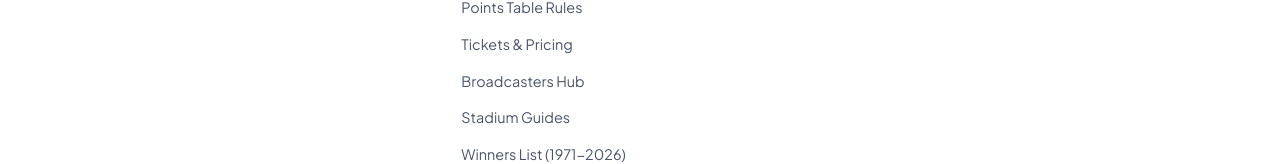
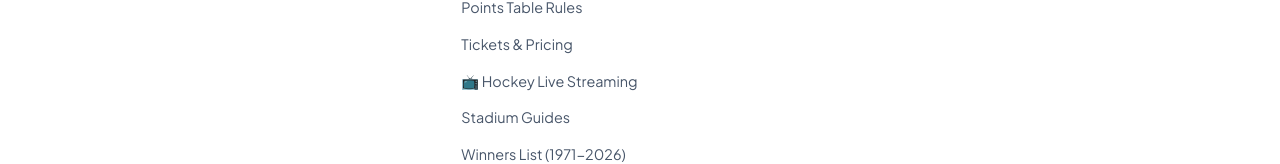
Before and after one commit to liveetcstream-beep/hockeyworldcup2026, a Next.js app: page /teams in a window 1280 px wide. Shown: the part 3300-3464 px from the top of the page. Built offline with nearby package versions, Linux system fonts and the light colour scheme.

Commit message:
seo: Update navigation anchor texts to 'Hockey Live Streaming' and setup 301 redirects in next.config.mjs

```diff
--- a/next.config.mjs
+++ b/next.config.mjs
@@ -1,6 +1,14 @@
 /** @type {import('next').NextConfig} */
 const nextConfig = {
-  /* config options here */
+  async redirects() {
+    return [
+      {
+        source: '/broadcasters',
+        destination: '/hockey-live-streaming',
+        permanent: true,
+      },
+    ];
+  },
 };
 
 export default nextConfig;
--- a/src/app/components/Footer.js
+++ b/src/app/components/Footer.js
@@ -17,7 +17,7 @@ export default function Footer() {
               <li><a href="/format">Tournament Format</a></li>
               <li><a href="/points-table">Points Table Rules</a></li>
               <li><a href="/tickets">Tickets & Pricing</a></li>
-              <li><a href="/hockey-live-streaming">Broadcasters Hub</a></li>
+              <li><a href="/hockey-live-streaming">📺 Hockey Live Streaming</a></li>
               <li><a href="/venues">Stadium Guides</a></li>
               <li><a href="/history">Winners List (1971-2026)</a></li>
               <li><a href="/live-scores">Live Scores</a></li>
--- a/src/app/components/Header.js
+++ b/src/app/components/Header.js
@@ -101,7 +101,7 @@ export default function Header() {
                 </span>
                 <ul className="dropdown-menu">
                   <li><a href="/live-scores"><span dangerouslySetInnerHTML={{ __html: "&#x1F534;" }} /> Live Scoreboard</a></li>
-                  <li><a href="/hockey-live-streaming">Broadcaster Directory</a></li>
+                  <li><a href="/hockey-live-streaming">📺 Hockey Live Streaming</a></li>
                   <li><a href="/tickets">Official Tickets & Pricing</a></li>
                   <li><a href="/hockey-live-streaming#vpn">VPN Stream Guide</a></li>
                 </ul>
@@ -188,7 +188,7 @@ export default function Header() {
           <li><a href="/venues/belfius-arena-guide" onClick={() => setIsMobileOpen(false)}>🇧🇪 Belfius Arena Guide</a></li>
           <li><a href="/venues" onClick={() => setIsMobileOpen(false)}>🗺️ All Stadium Venues</a></li>
           <li><a href="/tickets" onClick={() => setIsMobileOpen(false)}>Tickets & Pricing</a></li>
-          <li><a href="/hockey-live-streaming" onClick={() => setIsMobileOpen(false)}>Broadcaster Directory</a></li>
+          <li><a href="/hockey-live-streaming" onClick={() => setIsMobileOpen(false)}>📺 Hockey Live Streaming</a></li>
           <li><a href="/history" onClick={() => setIsMobileOpen(false)}>Past Winners (1971-2026)</a></li>
           <li><a href="/past-results" onClick={() => setIsMobileOpen(false)}>2023 World Cup Stats</a></li>
         </ul>
```
